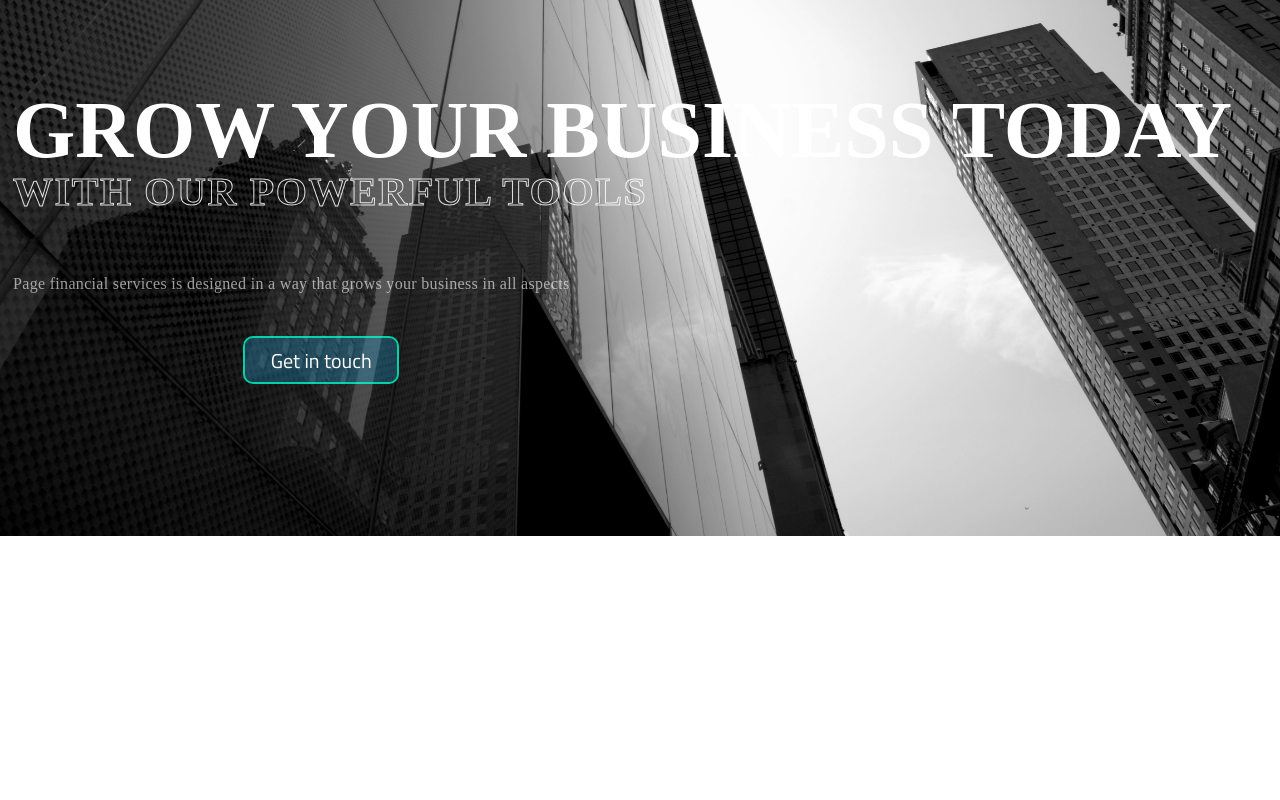
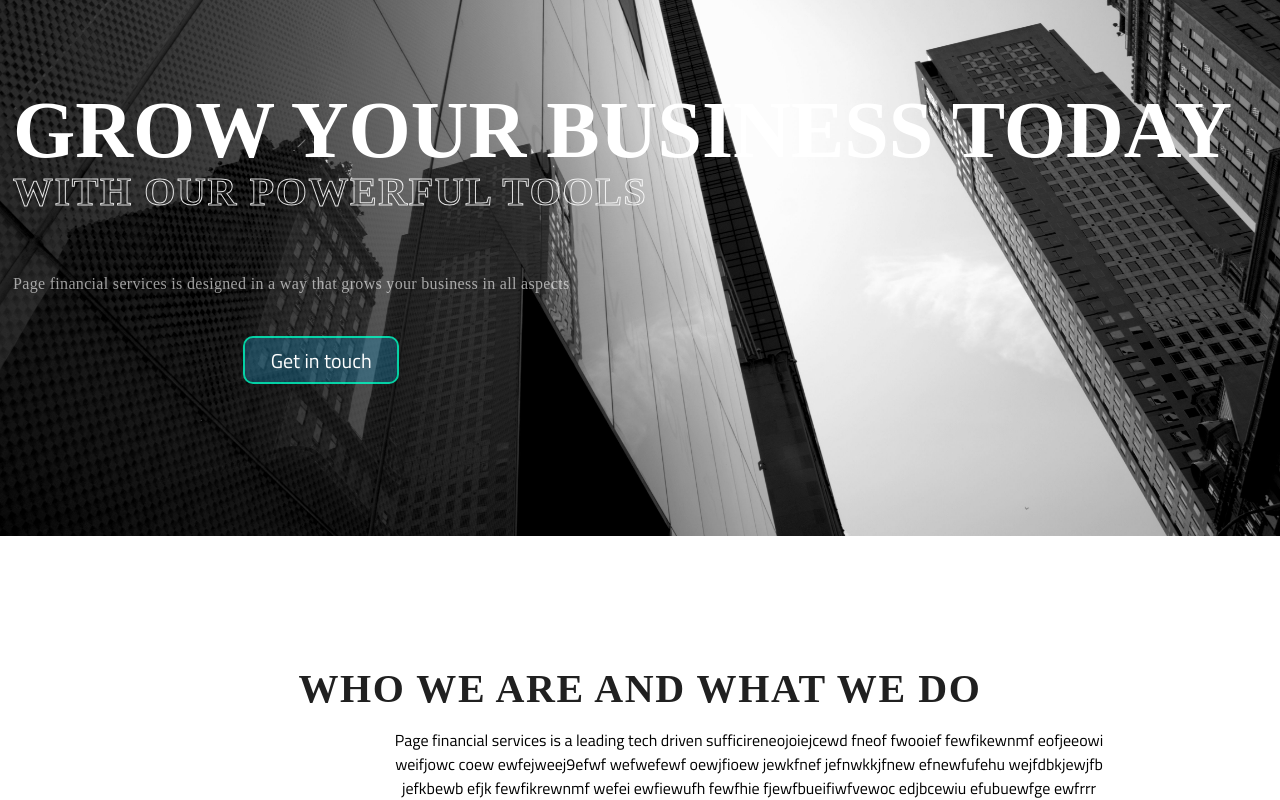
Before and after one commit to givenmphiwe/pagefinancialservices, a React (Create React App) app: page / in a window 1280 px wide. Shown: the part 264-1064 px from the top of the page. Before the commit the page ends 806 px from the top, so only its background shows below. Built offline with nearby package versions, Linux system fonts and the light colour scheme.

Commit message:
am winning

```diff
--- a/src/components/Home.js
+++ b/src/components/Home.js
@@ -16,11 +16,23 @@ export const Home = () => {
         <h2 className="top-left-2">With our powerful tools</h2>
         <p className="top-left-3">
           Page financial services is designed in a way that grows your business
-          in all aspects <br/>
+          in all aspects <br />
         </p>
 
         <button className="btn-in-touch">Get in touch</button>
       </div>
+
+      <div className="container-1">
+        <h3>Who we are and what we do</h3>
+        <p>
+          Page financial services is a leading tech driven sufficireneojoiejcewd fneof fwooief fewfikewnmf
+          eofjeeowi weifjowc coew
+          ewfejweej9efwf
+          wefwefewf oewjfioew jewkfnef jefnwkkjfnew efnewfufehu wejfdbkjewjfb jefkbewb efjk
+           fewfikrewnmf wefei ewfiewufh fewfhie fjewfbueifiwfvewoc edjbcewiu efubuewfge
+          ewfrrr
+        </p>
+      </div>
     </>
   );
 };
--- a/src/components/styles/home.css
+++ b/src/components/styles/home.css
@@ -135,6 +135,26 @@ button {
   cursor: pointer;
 }
 
+/*Who we are section*/
+.container-1 {
+  text-align: center;
+}
+.container-1 h3 {
+  text-align: center;
+  margin-top: 10%;
+  font: normal normal 800 40px/38px Proxima Nova;
+  letter-spacing: 1.6px;
+  color: black;
+  text-transform: uppercase;
+  opacity: 0.87;
+}
+.container-1 p {
+  margin-top: 20px;
+  margin-left: 30%;
+  width: 730px;
+  text-align: center;
+}
+
 @media (max-width: 768px) {
   .Landing-img {
     margin-top: 0%;
@@ -157,4 +177,10 @@ button {
   .btn-in-touch {
     top: 690px;
   }
+  .container-1 p {
+    margin-top: 20px;
+    margin-left: 30%;
+    width: 230px;
+    text-align: center;
+  }
 }
```
